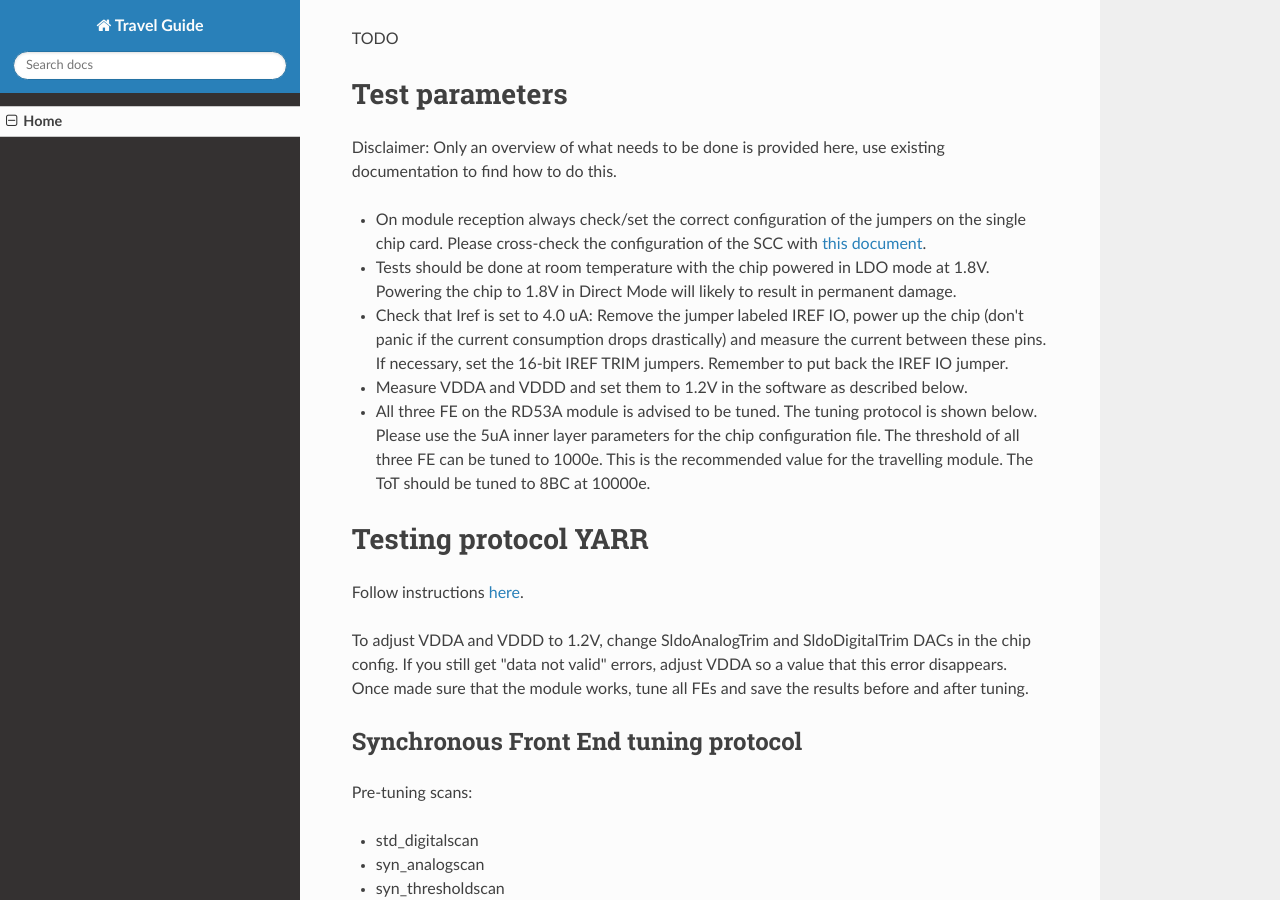
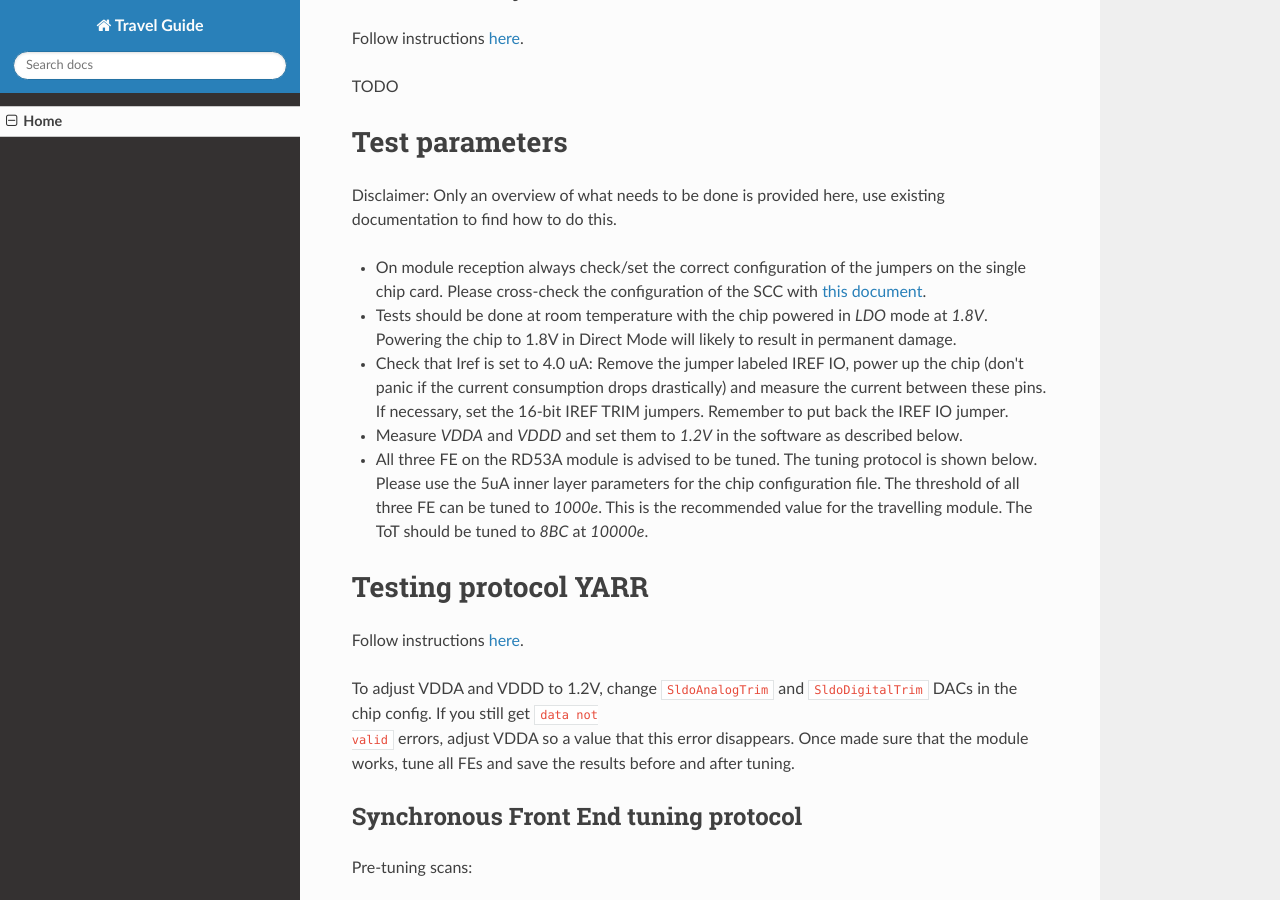
Before and after one commit to lime86/TravellingModule, an MkDocs documentation site: the page built from docs/index.md, in a window 1280 px wide and 900 px high, scrolled down 6103 px. Built offline with MkDocs 1.6.1, drawn with Linux system fonts in a browser that asks for light colours; nearby versions of some CDN libraries; old or Windows-style settings are respelled for this version of MkDocs; some of the changed text lies outside the part shown.

````diff
--- a/docs/index.md
+++ b/docs/index.md
@@ -239,8 +239,8 @@ use existing documentation to find how to do this.
 	the SCC with [this
 	document](https://twiki.cern.ch/twiki/pub/RD53/RD53ATesting/RD53A_SCC_Configuration.pdf).
 
--	Tests should be done at room temperature with the chip powered in LDO
-	mode at 1.8V. Powering the chip to 1.8V in Direct Mode will likely to
+-	Tests should be done at room temperature with the chip powered in *LDO*
+	mode at *1.8V*. Powering the chip to 1.8V in Direct Mode will likely to
 	result in permanent damage.
 
 -	Check that Iref is set to 4.0 uA: Remove the jumper labeled IREF IO,
@@ -249,14 +249,14 @@ use existing documentation to find how to do this.
 	set the 16-bit IREF TRIM jumpers. Remember to put back the IREF IO
 	jumper.
 
--	Measure VDDA and VDDD and set them to 1.2V in the software as described
+-	Measure *VDDA* and *VDDD* and set them to *1.2V* in the software as described
 	below.
 
 -	All three FE on the RD53A module is advised to be tuned. The tuning
 	protocol is shown below. Please use the 5uA inner layer parameters for the chip configuration file.
 	The threshold of all three FE can be tuned to
-	1000e. This is the recommended value for the travelling module. The ToT
-	should be tuned to 8BC at 10000e.
+	*1000e*. This is the recommended value for the travelling module. The ToT
+	should be tuned to *8BC* at *10000e*.
 
 Testing protocol YARR
 =====================
@@ -264,9 +264,9 @@ Testing protocol YARR
 Follow instructions
 [here](https://yarr.readthedocs.io/en/devel/scanconsole/).
 
-To adjust VDDA and VDDD to 1.2V, change SldoAnalogTrim and
-SldoDigitalTrim DACs in the chip config. If you still get "data not
-valid" errors, adjust VDDA so a value that this error disappears. Once
+To adjust VDDA and VDDD to 1.2V, change `SldoAnalogTrim` and
+`SldoDigitalTrim` DACs in the chip config. If you still get ```data not
+valid``` errors, adjust VDDA so a value that this error disappears. Once
 made sure that the module works, tune all FEs and save the results
 before and after tuning.
 
@@ -342,7 +342,6 @@ Results review
 ==============
 
 Let's compare two threshold scans, before and after tuning.
-
 `YARR/src/data/19060100_diffFE_tune/01_before_tune/XXXX_diff_thresholdscan/TravelChip_sCurve-0_untuned.png`
 
 -   Threshold scan of differential FE before tuning:
@@ -352,6 +351,7 @@ Let's compare two threshold scans, before and after tuning.
 
 -   Threshold scan of differential FE after tuning:
 		![before tuning](images/TravelChip_sCurve-0_tuned.png)
+
 
 Testing protocol BDAQ
 =====================
@@ -364,7 +364,7 @@ You can either execute with e.g. `bdaq53 scan_digital` or
 To adjust VDDA and VDDD to 1.2V, change `VREF_A_TRIM` and `VREF_D_TRIM`
 in the chip config. Once made sure that the module works, tune all FEs
 and save the results before and after tuning. For FE specific scans and
-tunings, adjust = 'start\_column'= and `'stop_column'` in the scan code
+tunings, adjust `'start\_column'` and `'stop_column'` in the scan code
 accordingly.
 
 For any tuning, the electron equivalence of injected charge is roughly
@@ -439,12 +439,13 @@ Post-tuning scans:
 
 ### Differential Front End tuning protocol
 
-Tuning: \* depending on the outcome of the pre-tuning threshold scan,
-adjust `Vthreshold_LIN` to target 2000e threshold. The [FE testing
-specification](https://twiki.cern.ch/twiki/pub/RD53/RD53ATesting/Diff_userguide.pdf)
-includes recommended values that might help in the choice of the DAC
-value.
+Tuning:
 
+-	depending on the outcome of the pre-tuning threshold scan,
+	adjust `Vthreshold_LIN` to target 2000e threshold. The [FE testing
+	specification](https://twiki.cern.ch/twiki/pub/RD53/RD53ATesting/Diff_userguide.pdf)
+	includes recommended values that might help in the choice of the DAC
+	value.
 -   diff thresholdscan
 -   repeat the steps above if necessary
 -   tune the pixel threshold `meta_tune_local_threshold.py`, adapt the
````
Also changed, not shown: other parts of docs/index.md (+2 -2 lines).
